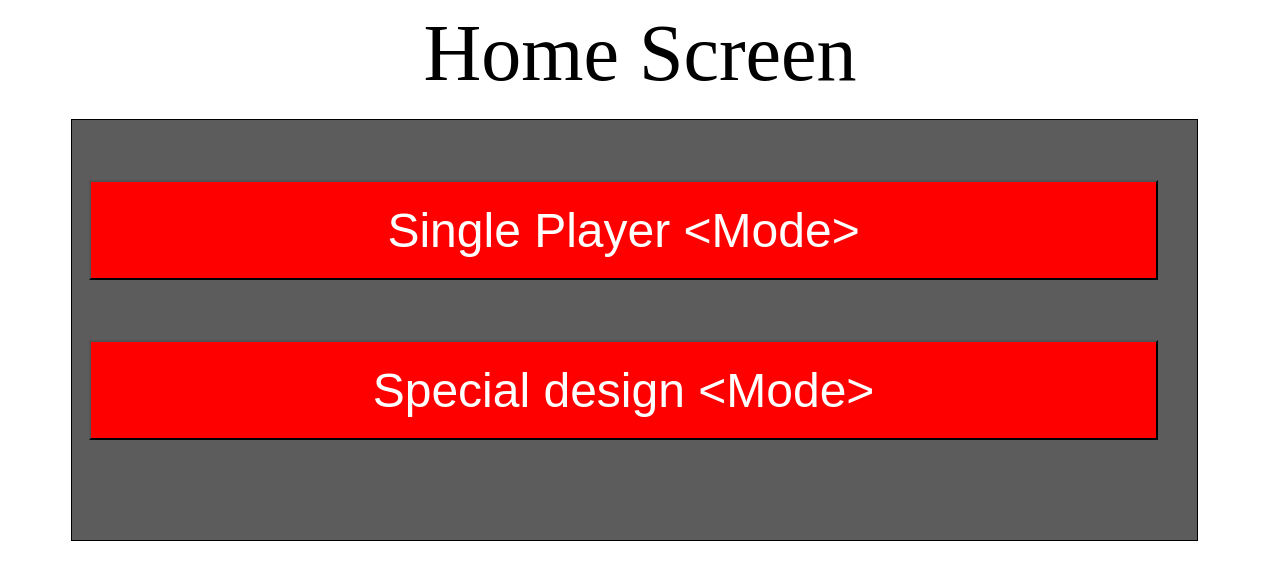
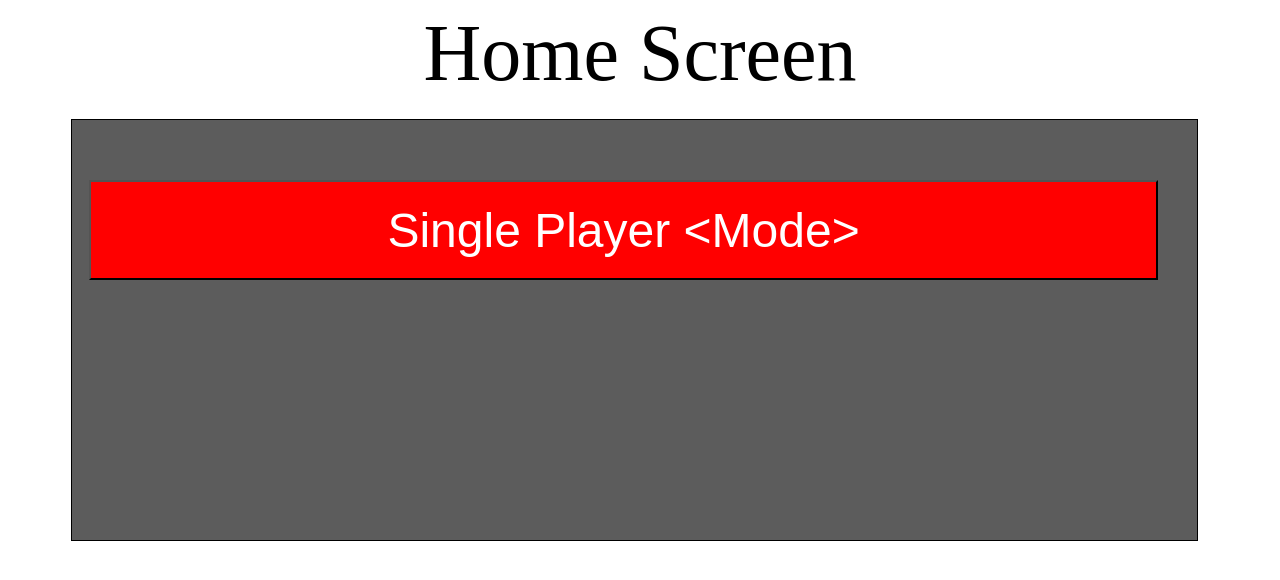
Before and after one commit to Victor-Malhotra/Simple-breakout-game, a plain HTML site: page index.html in a window 1280 px wide. Drawn offline with Linux system fonts and the light colour scheme.

Commit message:
Update index.html

```diff
--- a/index.html
+++ b/index.html
@@ -29,18 +29,6 @@
                         color: white;" type="submit" value="Single Player <Mode>">
             </form>
                 </div>
-                 <div class="Specialr">
-                    <form  action="Special.html" method="post">
-                        <input class="DoublePlyStrtBtn" style="
-                        margin-top: 60px;
-                        margin-left: 17px;
-                        font-size: 3em;
-                        width: 95%;
-                        height: 100px;
-                        background-color: red;
-                        color: white;" type="submit" value="Special design <Mode>">
-            </form>
-                </div>
 
 
             </div>
```
